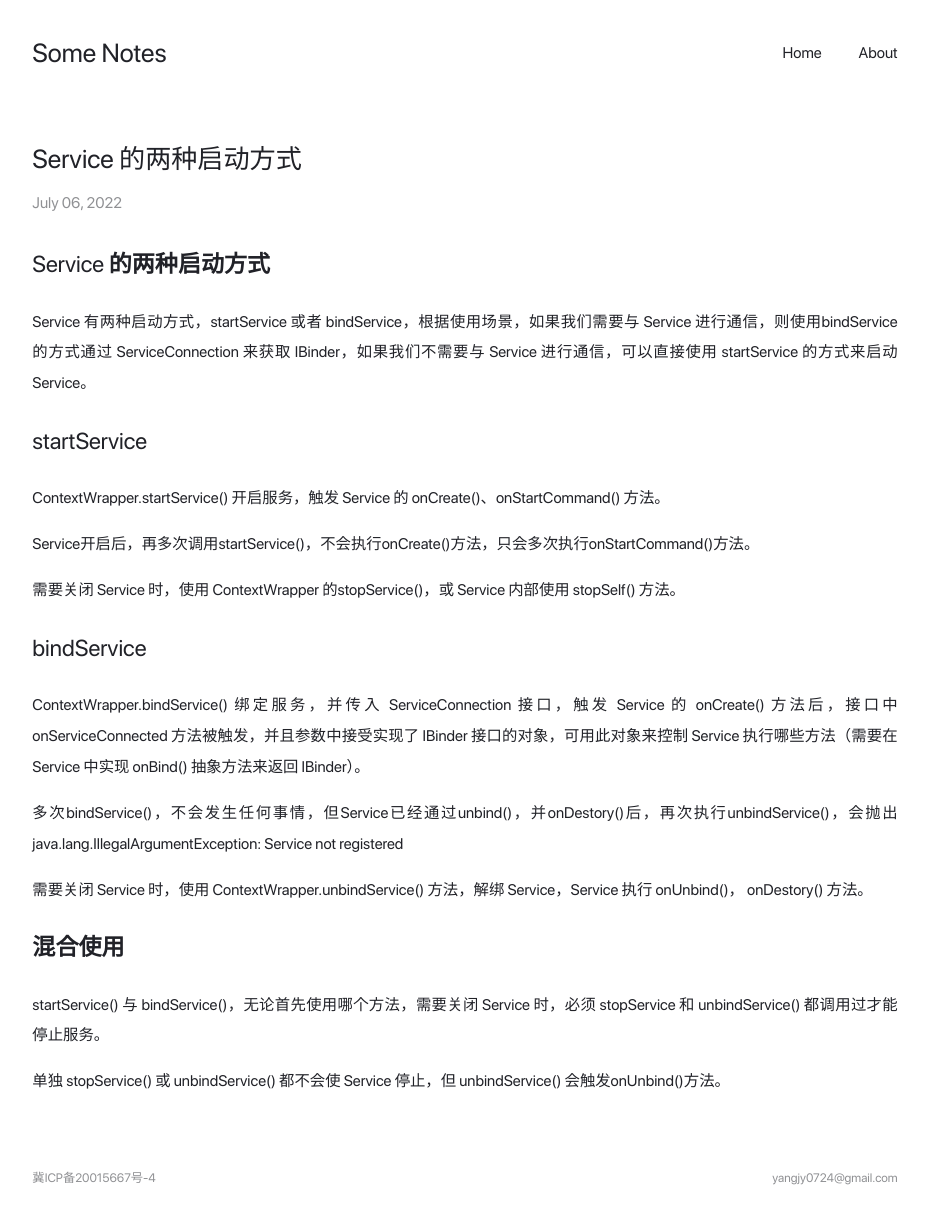
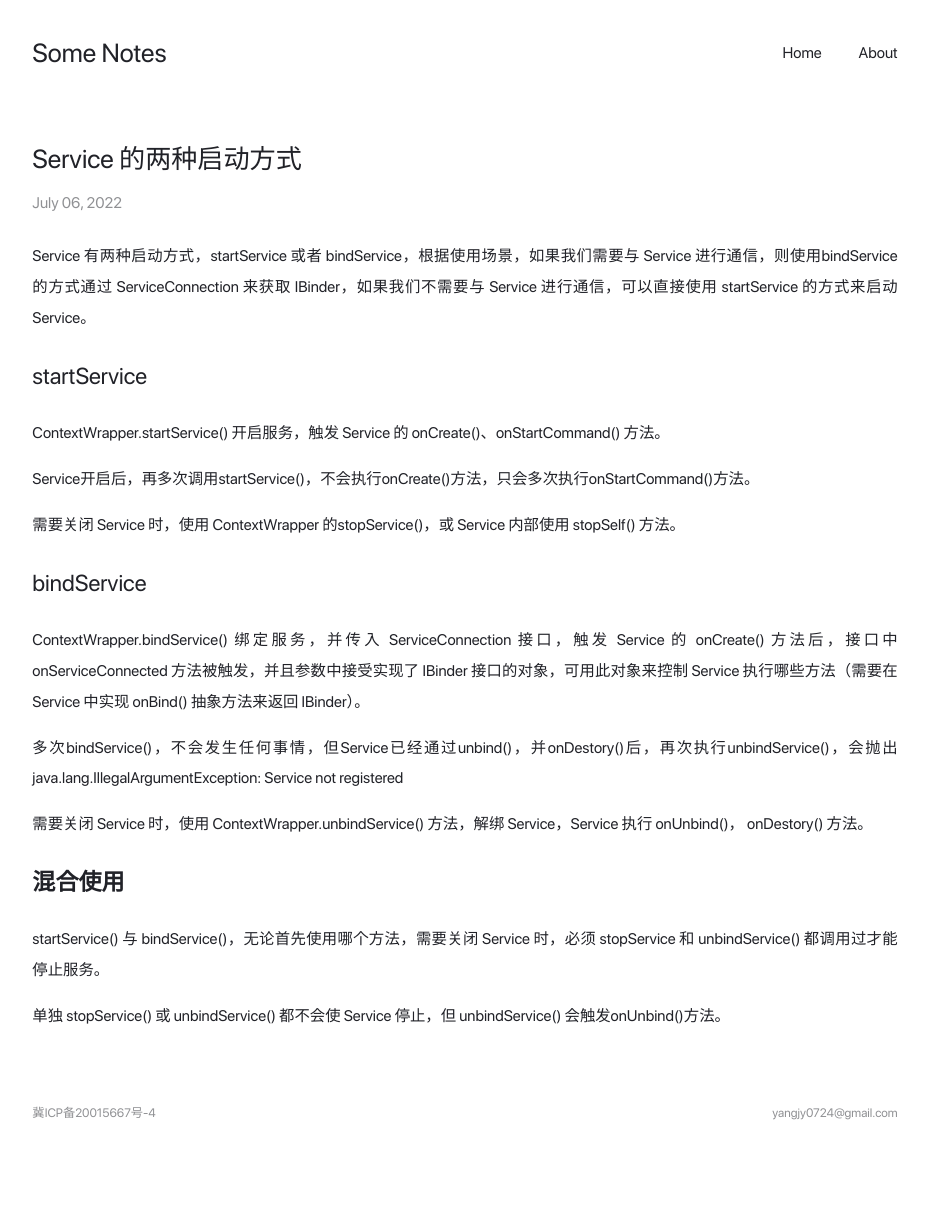
Before and after one commit to Maxyjy/Maxyjy.github.io, a Jekyll site: the page built from _posts/2022-7-06-service.md, in a window 1280 px wide. Shown: the whole page, without its empty margins (175-1104 px from the left). Built offline with Jekyll 4.4.1, drawn with Linux system fonts in a browser that asks for light colours; after the commit the page ends 1152 px from its top, so only the background shows below that.

Commit message:
Update 2022-7-06-service.md

```diff
--- a/_posts/2022-7-06-service.md
+++ b/_posts/2022-7-06-service.md
@@ -3,7 +3,6 @@ title: "Service 的两种启动方式"
 layout: post
 ---
 
-## Service 的两种启动方式
 
 Service 有两种启动方式，startService 或者 bindService，根据使用场景，如果我们需要与 Service 进行通信，则使用bindService 的方式通过 ServiceConnection 来获取 IBinder，如果我们不需要与 Service 进行通信，可以直接使用 startService 的方式来启动 Service。
 
```
